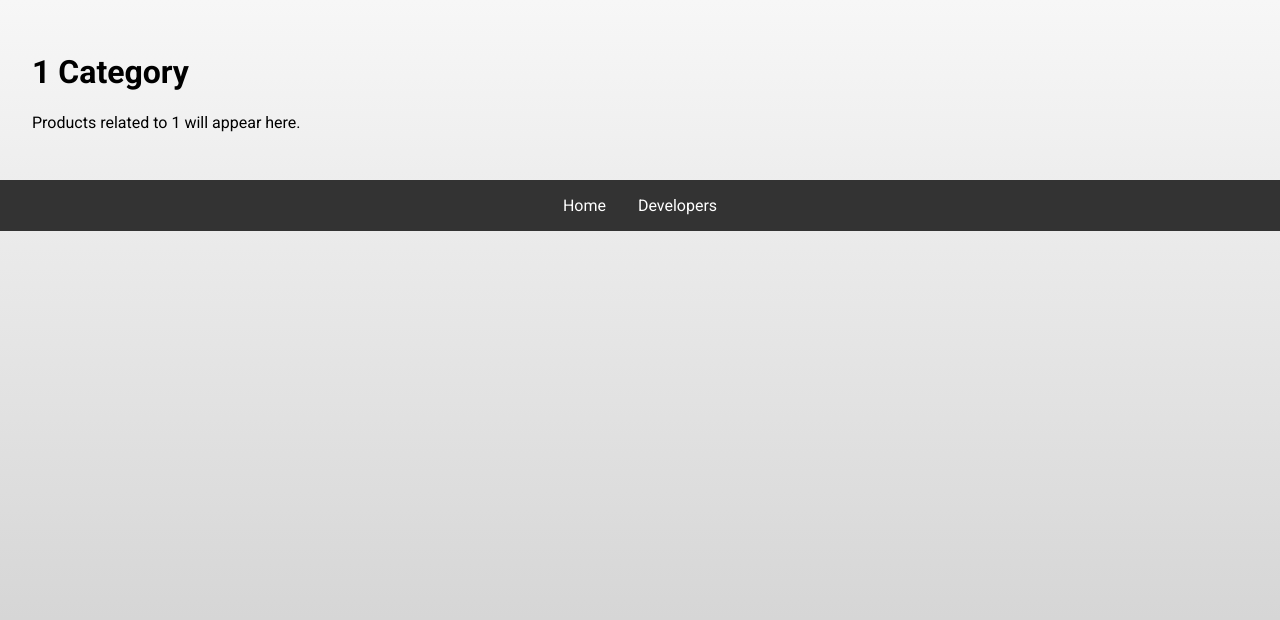
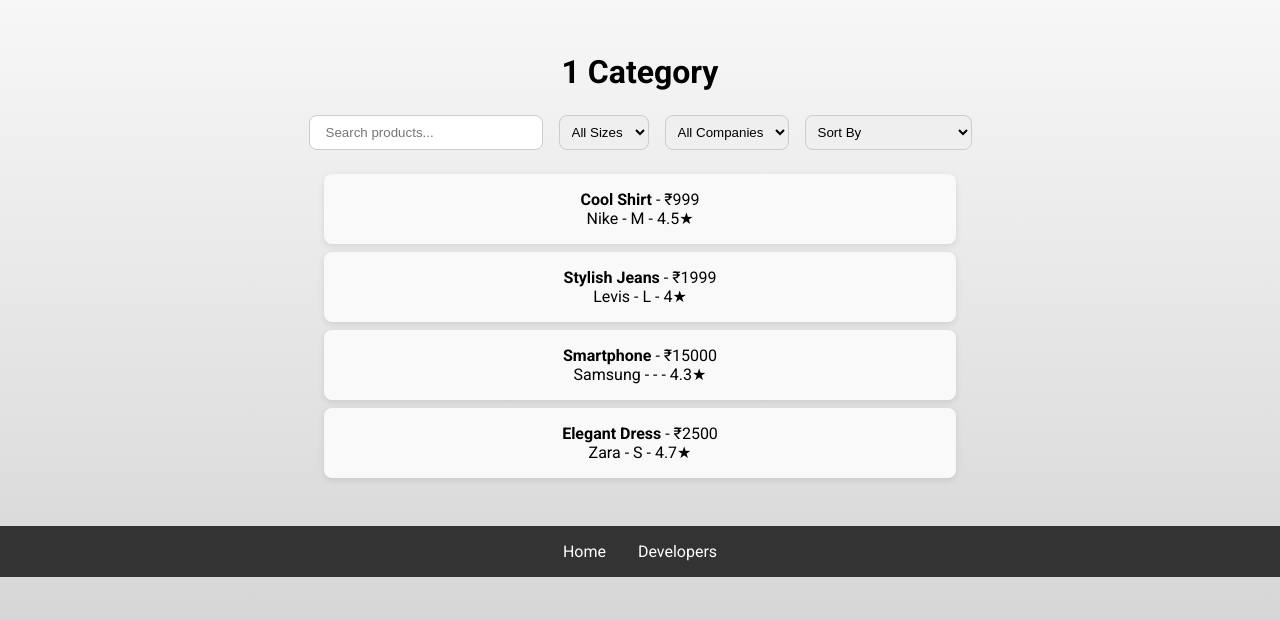
Before and after one commit to b23cs1015/ShopKart, a React (Create React App) app in the folder frontend/: page /subcategory/1 in a window 1280 px wide. Shown: the top 620 px of the page. Built offline with nearby package versions, Linux system fonts and the light colour scheme.

Commit message:
added filters and results and no results

```diff
--- a/frontend/src/pages/subcategories/SubCategoryPage.jsx
+++ b/frontend/src/pages/subcategories/SubCategoryPage.jsx
@@ -1,17 +1,104 @@
-import React from 'react';
+import React, { useState, useEffect } from 'react';
 import { useParams } from 'react-router-dom';
+import styles from './SubCategoryPage.module.css';
+
+const dummyProducts = [
+  { id: 1, name: 'Cool Shirt', size: 'M', company: 'Nike', price: 999, reviews: 4.5 },
+  { id: 2, name: 'Stylish Jeans', size: 'L', company: 'Levis', price: 1999, reviews: 4.0 },
+  { id: 3, name: 'Smartphone', size: '-', company: 'Samsung', price: 15000, reviews: 4.3 },
+  { id: 4, name: 'Elegant Dress', size: 'S', company: 'Zara', price: 2500, reviews: 4.7 },
+];
 
 const SubCategoryPage = () => {
   const { name } = useParams();
-
-  // Optional: Capitalize first letter
   const formattedName = name.charAt(0).toUpperCase() + name.slice(1);
 
-  // Later you can fetch products from backend or static data using `name`
+  const [searchTerm, setSearchTerm] = useState('');
+  const [sizeFilter, setSizeFilter] = useState('');
+  const [companyFilter, setCompanyFilter] = useState('');
+  const [sortOption, setSortOption] = useState('');
+  const [filteredProducts, setFilteredProducts] = useState(dummyProducts);
+
+  useEffect(() => {
+    let filtered = dummyProducts.filter(prod =>
+      prod.name.toLowerCase().includes(searchTerm.toLowerCase()) &&
+      (sizeFilter ? prod.size === sizeFilter : true) &&
+      (companyFilter ? prod.company === companyFilter : true)
+    );
+
+    if (sortOption === 'priceLowHigh') {
+      filtered.sort((a, b) => a.price - b.price);
+    } else if (sortOption === 'priceHighLow') {
+      filtered.sort((a, b) => b.price - a.price);
+    } else if (sortOption === 'reviewsHighLow') {
+      filtered.sort((a, b) => b.reviews - a.reviews);
+    }
+
+    setFilteredProducts(filtered);
+  }, [searchTerm, sizeFilter, companyFilter, sortOption]);
+
   return (
-    <div style={{ padding: '2rem' }}>
-      <h1>{formattedName} Category</h1>
-      <p>Products related to {formattedName} will appear here.</p>
+    <div className={styles.container}>
+      <h1 className={styles.heading}>{formattedName} Category</h1>
+
+      <div className={styles.filters}>
+        <input
+          type="text"
+          placeholder="Search products..."
+          value={searchTerm}
+          onChange={(e) => setSearchTerm(e.target.value)}
+          className={styles.searchInput}
+        />
+
+        <select
+          value={sizeFilter}
+          onChange={(e) => setSizeFilter(e.target.value)}
+          className={styles.select}
+        >
+          <option value="">All Sizes</option>
+          <option value="S">S</option>
+          <option value="M">M</option>
+          <option value="L">L</option>
+        </select>
+
+        <select
+          value={companyFilter}
+          onChange={(e) => setCompanyFilter(e.target.value)}
+          className={styles.select}
+        >
+          <option value="">All Companies</option>
+          <option value="Nike">Nike</option>
+          <option value="Levis">Levis</option>
+          <option value="Samsung">Samsung</option>
+          <option value="Zara">Zara</option>
+        </select>
+
+        <select
+          value={sortOption}
+          onChange={(e) => setSortOption(e.target.value)}
+          className={styles.select}
+        >
+          <option value="">Sort By</option>
+          <option value="priceLowHigh">Price: Low to High</option>
+          <option value="priceHighLow">Price: High to Low</option>
+          <option value="reviewsHighLow">Reviews: High to Low</option>
+        </select>
+      </div>
+
+      {filteredProducts.length > 0 ? (
+        <ul className={styles.productList}>
+          {filteredProducts.map(prod => (
+            <li key={prod.id} className={styles.productItem}>
+              <strong>{prod.name}</strong> - ₹{prod.price} <br />
+              {prod.company} - {prod.size} - {prod.reviews}★
+            </li>
+          ))}
+        </ul>
+      ) : (
+        <div className={styles.noResult}>
+          No products found. Try changing filters or search terms.
+        </div>
+      )}
     </div>
   );
 };
--- /dev/null
+++ b/frontend/src/pages/subcategories/SubCategoryPage.module.css
@@ -0,0 +1,53 @@
+.container {
+  padding: 2rem;
+}
+
+.heading {
+  text-align: center;
+  font-size: 2rem;
+  font-weight: bold;
+  margin-bottom: 1.5rem;
+}
+
+.filters {
+  display: flex;
+  gap: 1rem;
+  flex-wrap: wrap;
+  justify-content: center;
+  margin-bottom: 1.5rem;
+}
+
+.searchInput {
+  padding: 0.5rem 1rem;
+  border-radius: 0.5rem;
+  border: 1px solid #ccc;
+  min-width: 200px;
+}
+
+.select {
+  padding: 0.5rem;
+  border-radius: 0.5rem;
+  border: 1px solid #ccc;
+}
+
+.productList {
+  list-style: none;
+  padding: 0;
+}
+
+.productItem {
+  background: #f9f9f9;
+  margin: 0.5rem auto;
+  padding: 1rem;
+  border-radius: 0.5rem;
+  max-width: 600px;
+  box-shadow: 0 2px 6px rgba(0,0,0,0.1);
+  text-align: center;
+}
+
+.noResult {
+  text-align: center;
+  font-size: 1.2rem;
+  color: #777;
+  padding: 2rem;
+}
```
